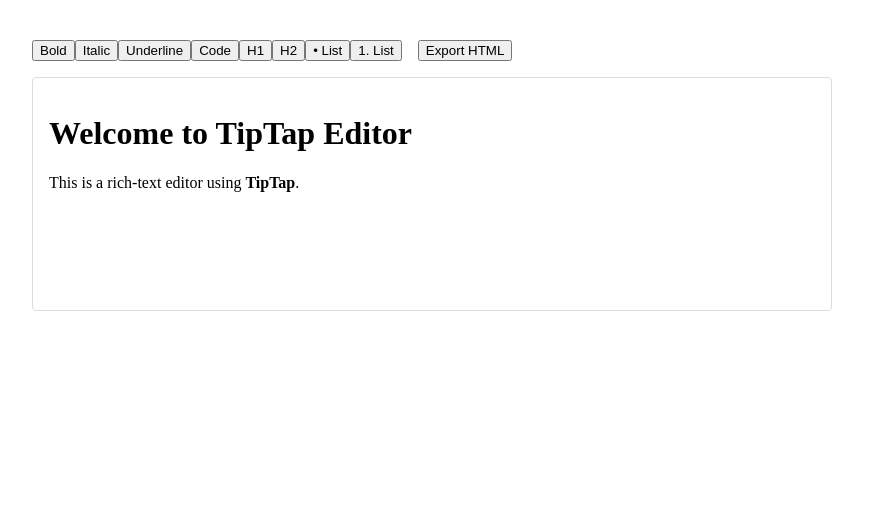
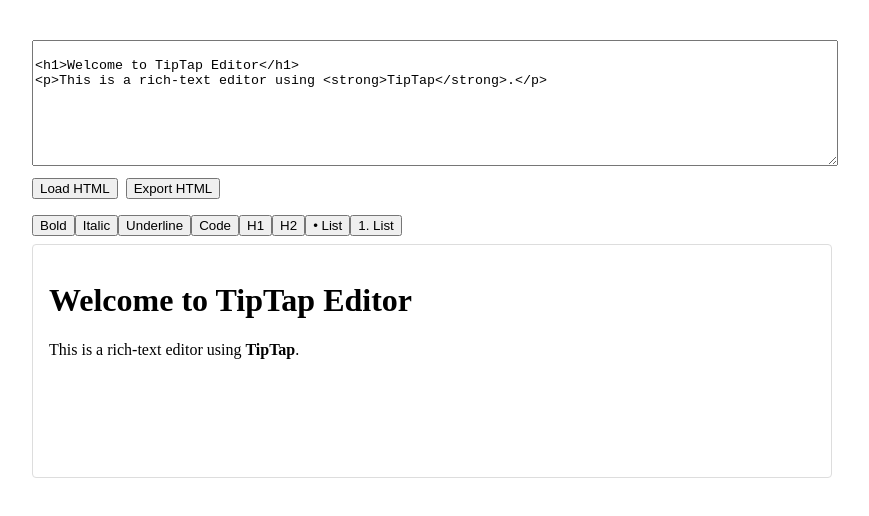
Before and after one commit to cabf05/00_verceleditortexto, a Next.js app: page / in a window 1280 px wide. Shown: the top 516 px of the page, without its empty margins (208-1077 px from the left). Built offline with nearby package versions, Linux system fonts and the light colour scheme.

Commit message:
Update TiptapEditor.js

```diff
--- a/components/TiptapEditor.js
+++ b/components/TiptapEditor.js
@@ -1,31 +1,55 @@
-import React, { useCallback } from 'react';
+import React, { useState, useCallback, useEffect } from 'react';
 import { useEditor, EditorContent } from '@tiptap/react';
 import StarterKit from '@tiptap/starter-kit';
 
 export default function TiptapEditor() {
+  // estado para o conteúdo bruto em HTML
+  const [rawInput, setRawInput] = useState(`
+<h1>Welcome to TipTap Editor</h1>
+<p>This is a rich-text editor using <strong>TipTap</strong>.</p>
+`);
+
+  // inicializa o editor com StarterKit e conteúdo inicial
   const editor = useEditor({
     extensions: [StarterKit],
-    content: `
-      <h1>Welcome to TipTap Editor</h1>
-      <p>This is a rich-text editor using <strong>TipTap</strong>.</p>
-    `,
+    content: rawInput,
+    onCreate({ editor }) {
+      // já carrega o conteúdo
+      editor.commands.setContent(rawInput);
+    },
   });
 
-  const getHTML = useCallback(() => {
+  // função para atualizar o editor com novo HTML
+  const loadContent = useCallback(() => {
+    if (editor) {
+      editor.commands.setContent(rawInput);
+    }
+  }, [editor, rawInput]);
+
+  // exporta o HTML atual
+  const exportHTML = useCallback(() => {
     if (editor) {
       const html = editor.getHTML();
       window.prompt('Copy your markup:', html);
     }
   }, [editor]);
 
-  if (!editor) {
-    return null;
-  }
+  if (!editor) return null;
 
   return (
     <div style={{ maxWidth: 800, margin: '0 auto', padding: '2rem' }}>
+      {/* Textarea para importar HTML */}
+      <textarea
+        value={rawInput}
+        onChange={e => setRawInput(e.target.value)}
+        placeholder="Cole aqui seu HTML..."
+        style={{ width: '100%', height: 120, fontFamily: 'monospace', marginBottom: 8 }}
+      />
+      <button onClick={loadContent}>Load HTML</button>
+      <button onClick={exportHTML} style={{ marginLeft: 8 }}>Export HTML</button>
+
       {/* Toolbar */}
-      <div style={{ marginBottom: '1rem' }}>
+      <div style={{ marginTop: 16, marginBottom: 8 }}>
         <button onClick={() => editor.chain().focus().toggleBold().run()}>Bold</button>
         <button onClick={() => editor.chain().focus().toggleItalic().run()}>Italic</button>
         <button onClick={() => editor.chain().focus().toggleUnderline().run()}>Underline</button>
@@ -34,16 +58,18 @@
         <button onClick={() => editor.chain().focus().toggleHeading({ level: 2 }).run()}>H2</button>
         <button onClick={() => editor.chain().focus().toggleBulletList().run()}>• List</button>
         <button onClick={() => editor.chain().focus().toggleOrderedList().run()}>1. List</button>
-        <button style={{ marginLeft: '1rem' }} onClick={getHTML}>Export HTML</button>
       </div>
 
-      {/* Editor Content */}
-      <EditorContent editor={editor} style={{
-        minHeight: 200,
-        padding: '1rem',
-        border: '1px solid #ddd',
-        borderRadius: 4,
-      }} />
+      {/* Conteúdo do Editor */}
+      <EditorContent
+        editor={editor}
+        style={{
+          minHeight: 200,
+          padding: '1rem',
+          border: '1px solid #ddd',
+          borderRadius: 4,
+        }}
+      />
     </div>
   );
 }
```
